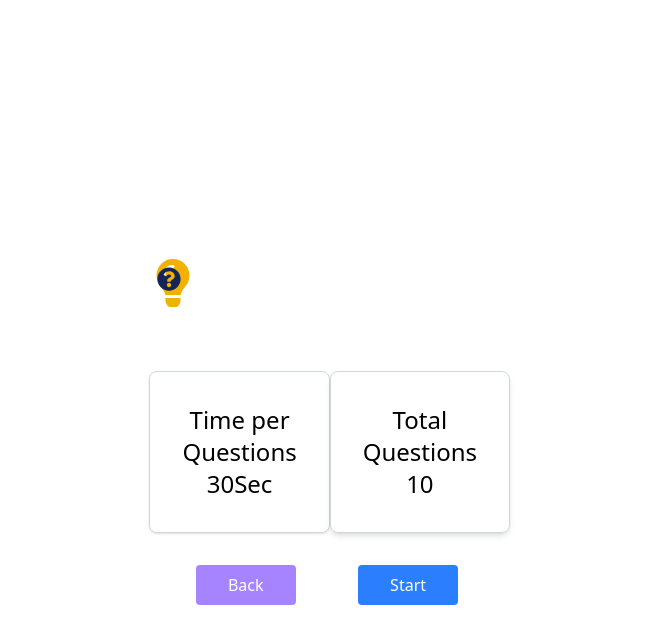
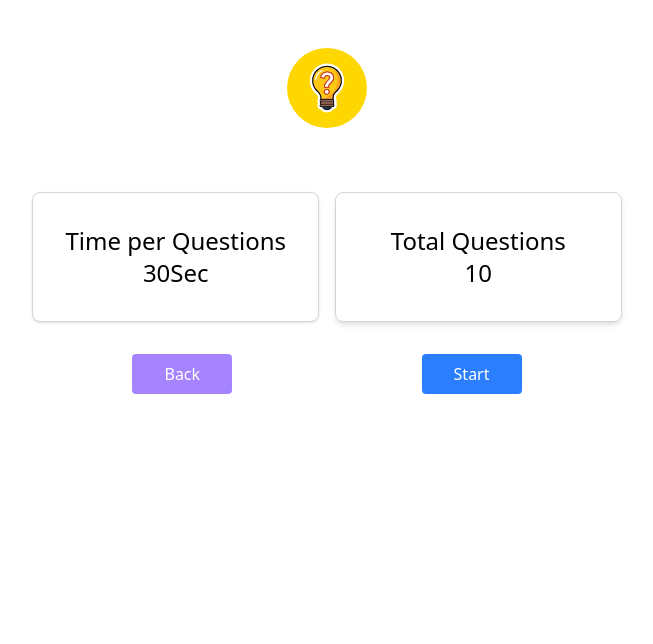
Before and after one commit to singhyashe15/Sentence-Construction-Tool, a React (Vite) app: page /display in a window 1280 px wide. Shown: the top 644 px of the page, without its empty margins (313-966 px from the left). Built offline with nearby package versions, Linux system fonts and the light colour scheme.

Commit message:
commited

```diff
--- /dev/null
+++ b/src/pages/Dashboard.jsx
@@ -0,0 +1,19 @@
+import React from "react"
+import { useUser } from "../context/UserContext.jsx";
+import CircularScore from "../components/CircularScore.jsx";
+export default function Dashboard() {
+  const { name, point } = useUser();
+  return (
+    <div className="max-w-3xl mx-auto mt-10 p-4">
+      <div className=" rounded-lg text-2xl text-center border border-gray-300 ">
+        <span className="block">
+          Hello {name}
+        </span>
+        <div className="text-xl font-semibold mt-6">
+        <span className="font-cursive">Your Score is</span>
+        <CircularScore maxPoints={10}/>
+        </div>
+      </div>
+    </div>
+  )
+}
--- a/src/pages/Display..jsx
+++ b/src/pages/Display..jsx
@@ -1,4 +1,4 @@
-import { FaLightbulb, FaQuestionCircle } from 'react-icons/fa'
+import bulbswitcher from '../assets/bulb-switcher.png'
 import { useNavigate } from 'react-router-dom'
 export default function Display() {
 
@@ -7,14 +7,13 @@ export default function Display() {
     navigate('/quiz')
   }
   return (
-    <div className="min-h-screen p-4 flex flex-col items-center justify-center overflow-hidden">
-      <div className="w-[90%] md:w-[70%] lg:w-[30%] text-center">
-        <div className="relative w-12 h-12 ">
-          <FaLightbulb size={80} className="absolute top-0 left-0 w-full h-full text-yellow-500" />
-          <FaQuestionCircle className="absolute top-2 left-2 w-6 h-6 text-blue-950 " />
+    <div className="max-w-3xl mx-auto p-4 flex flex-col items-center justify-center overflow-hidden">
+      {/* <div className="w-[90%] md:w-[70%] lg:w-[30%] text-center"> */}
+        <div className= "w-20 h-20 " style={{ backgroundColor: "#FFD700", padding: "10px", borderRadius: "50%" }}>
+         <img src={bulbswitcher}/>
         </div>
 
-        <div className='flex flex-col md:flex-row justify-between mt-16'>
+        <div className='grid grid-cols-2 gap-4 mt-16'>
           <div className='p-8 shadow-sm rounded-lg text-2xl text-center border border-gray-300 '>Time per Questions
             <div>30Sec</div>
           </div>
@@ -32,7 +31,7 @@ export default function Display() {
             Start
           </button>
         </div>
-      </div>
+      {/* </div> */}
     </div>
   )
 }
```
